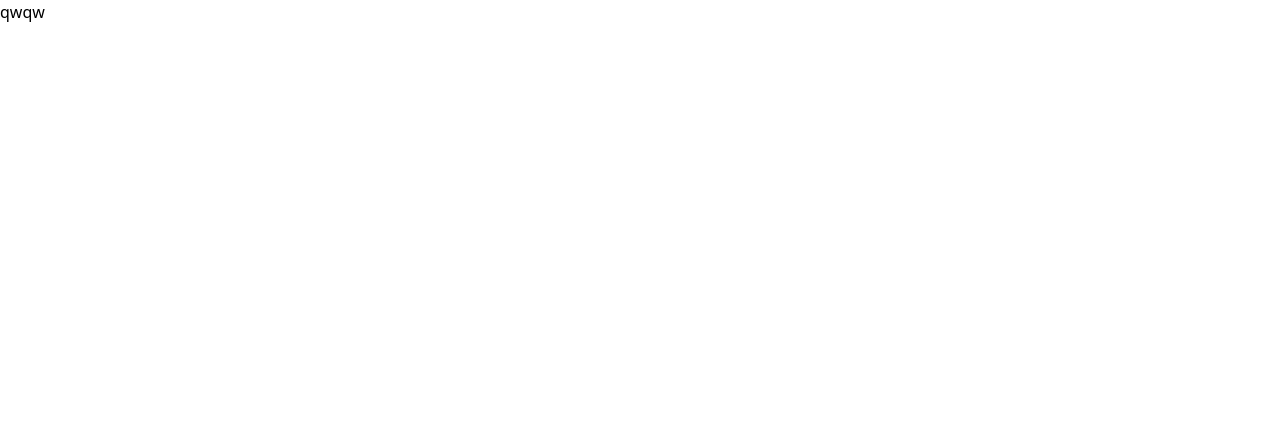
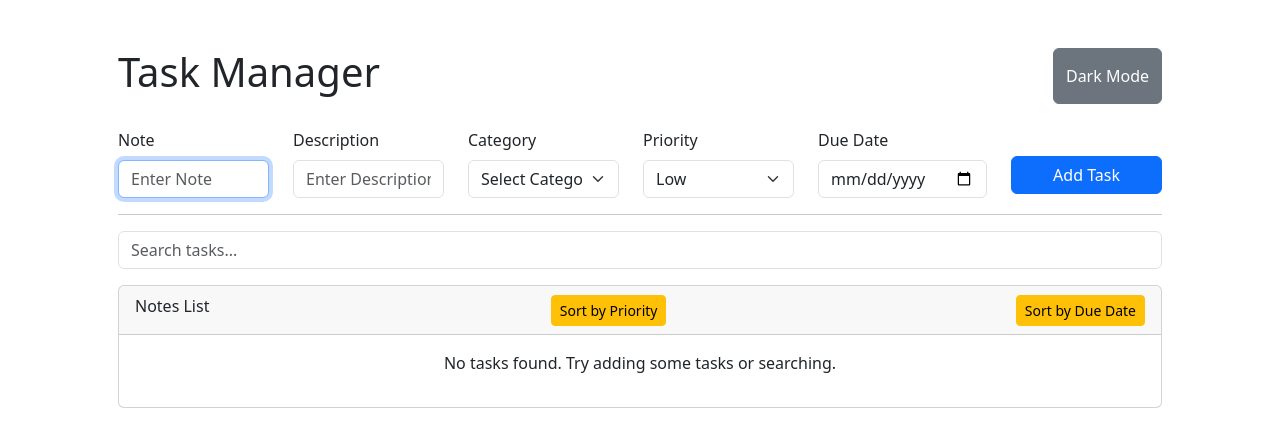
Before and after one commit to ankityadav456/My-app, a React (Vite) app in the folder to-do/: page / in a window 1280 px wide. Shown: the top 446 px of the page. Built offline with nearby package versions, Linux system fonts and the light colour scheme.

Commit message:
for todo app

```diff
--- a/to-do/package.json
+++ b/to-do/package.json
@@ -11,6 +11,8 @@
   },
   "dependencies": {
     "@tailwindcss/vite": "^4.0.3",
+    "bootstrap": "^5.3.3",
+    "framer-motion": "^12.3.1",
     "react": "^18.3.1",
     "react-dom": "^18.3.1"
   },
--- a/to-do/src/App.css
+++ b/to-do/src/App.css
@@ -0,0 +1,3 @@
+@tailwind base;
+@tailwind components;
+@tailwind utilities;
--- a/to-do/src/App.jsx
+++ b/to-do/src/App.jsx
@@ -1,15 +1,13 @@
 import { useState } from 'react'
-import reactLogo from './assets/react.svg'
-import viteLogo from '/vite.svg'
 import './App.css'
+import Home from './components/home'
+import 'bootstrap/dist/css/bootstrap.min.css'; // Import Bootstrap CSS
 
 function App() {
-  const [count, setCount] = useState(0)
+
 
   return (
-    <>
-      <h1>qwqw</h1>
-    </>
+    <Home/>
   )
 }
 
--- /dev/null
+++ b/to-do/src/components/home.jsx
@@ -0,0 +1,280 @@
+import React, { useState } from 'react';
+import { motion } from 'framer-motion';
+import 'bootstrap/dist/css/bootstrap.min.css';
+
+function App() {
+  const [tasks, setTasks] = useState([]);
+  const [note, setNote] = useState({
+    id: "",
+    note: "",
+    description: "",
+    category: "",
+    priority: "Low",
+    dueDate: ""
+  });
+  const [searchTerm, setSearchTerm] = useState("");
+  const [darkMode, setDarkMode] = useState(false);
+  const [error, setError] = useState("");
+  const [editMode, setEditMode] = useState(false);
+  const [editTaskId, setEditTaskId] = useState(null); // For tracking task being edited
+
+  // Handle form submit for adding or editing tasks
+  const handleSubmit = (e) => {
+    e.preventDefault();
+    if (!note.note || !note.description || !note.category || !note.dueDate) {
+      setError("All fields are required!");
+      return;
+    }
+
+    if (editMode) {
+      // Edit existing task
+      setTasks(tasks.map(task => task.id === editTaskId ? { ...task, ...note } : task));
+      setEditMode(false);
+      setEditTaskId(null);
+    } else {
+      // Add new task
+      setTasks([
+        ...tasks,
+        { id: Date.now(), text: note.note, description: note.description, category: note.category, priority: note.priority, dueDate: note.dueDate, completed: false }
+      ]);
+    }
+
+    // Reset form
+    setNote({ id: "", note: "", description: "", category: "", priority: "Low", dueDate: "" });
+    setError("");
+  };
+
+  // Handle input change for task form
+  const handleInputChange = (e) => {
+    const { name, value } = e.target;
+    setNote({ ...note, [name]: value });
+  };
+
+  // Toggle completion status of a task
+  const toggleComplete = (id) => {
+    setTasks(tasks.map(task => task.id === id ? { ...task, completed: !task.completed } : task));
+  };
+
+  // Delete task with confirmation
+  const deleteTask = (id) => {
+    if (window.confirm("Are you sure you want to delete this task?")) {
+      setTasks(tasks.filter(task => task.id !== id));
+    }
+  };
+
+  // Sort tasks by priority or due date
+  const sortTasks = (type) => {
+    if (type === "priority") {
+      setTasks([...tasks].sort((a, b) => a.priority.localeCompare(b.priority)));
+    } else if (type === "dueDate") {
+      setTasks([...tasks].sort((a, b) => new Date(a.dueDate) - new Date(b.dueDate)));
+    }
+  };
+
+  // Toggle dark mode
+  const toggleDarkMode = () => {
+    setDarkMode(!darkMode);
+  };
+
+  // Edit task functionality
+  const handleEditTask = (task) => {
+    setNote({
+      id: task.id,
+      note: task.text,
+      description: task.description,
+      category: task.category,
+      priority: task.priority,
+      dueDate: task.dueDate
+    });
+    setEditMode(true);
+    setEditTaskId(task.id);
+  };
+
+  // Filter tasks based on search term
+  const filteredTasks = tasks.filter(task =>
+    task.text.toLowerCase().includes(searchTerm.toLowerCase()) ||
+    task.description.toLowerCase().includes(searchTerm.toLowerCase()) ||
+    task.category.toLowerCase().includes(searchTerm.toLowerCase())
+  );
+
+  return (
+    <div className={darkMode ? 'container p-5 bg-dark text-light' : 'container p-5'}>
+      <div className="d-flex justify-content-between mb-4">
+        <h1>Task Manager</h1>
+        <button className="btn btn-secondary" onClick={toggleDarkMode}>
+          {darkMode ? 'Light Mode' : 'Dark Mode'}
+        </button>
+      </div>
+
+      <form onSubmit={handleSubmit} className="mt-4">
+        <div className="row">
+          <div className='col'>
+            <label htmlFor="note" className="form-label">Note</label>
+            <input
+              type="text"
+              name="note"
+              value={note.note}
+              onChange={handleInputChange}
+              className="form-control"
+              id="note"
+              placeholder="Enter Note"
+              autoFocus
+            />
+          </div>
+
+          <div className='col'>
+            <label htmlFor="description" className="form-label">Description</label>
+            <input
+              type="text"
+              name="description"
+              value={note.description}
+              onChange={handleInputChange}
+              className="form-control"
+              id="description"
+              placeholder="Enter Description"
+            />
+          </div>
+
+          <div className='col'>
+            <label htmlFor="category" className="form-label">Category</label>
+            <select
+              name="category"
+              value={note.category}
+              onChange={handleInputChange}
+              className="form-select"
+            >
+              <option value="">Select Category</option>
+              <option value="Work">Work</option>
+              <option value="Personal">Personal</option>
+              <option value="Urgent">Urgent</option>
+            </select>
+          </div>
+
+          <div className='col'>
+            <label htmlFor="priority" className="form-label">Priority</label>
+            <select
+              name="priority"
+              value={note.priority}
+              onChange={handleInputChange}
+              className="form-select"
+            >
+              <option value="Low">Low</option>
+              <option value="Medium">Medium</option>
+              <option value="High">High</option>
+            </select>
+          </div>
+
+          <div className='col'>
+            <label htmlFor="dueDate" className="form-label">Due Date</label>
+            <input
+              type="date"
+              name="dueDate"
+              value={note.dueDate}
+              onChange={handleInputChange}
+              className="form-control"
+            />
+          </div>
+
+          <div className='col d-flex align-items-center mt-4'>
+            <button type='submit' className='btn btn-primary w-100'>
+              {editMode ? 'Update Task' : 'Add Task'}
+            </button>
+          </div>
+        </div>
+      </form>
+
+      {error && <div className="alert alert-danger mt-3">{error}</div>}
+
+      <hr />
+
+      <div className="row mb-3">
+        <div className="col-12">
+          <input
+            type="text"
+            className="form-control"
+            placeholder="Search tasks..."
+            value={searchTerm}
+            onChange={(e) => setSearchTerm(e.target.value)}
+          />
+        </div>
+      </div>
+
+      <div className="card">
+        <div className="card-header d-flex justify-content-between align-items-center">
+          <div className="card-title">Notes List</div>
+          <button
+            className="btn btn-warning btn-sm"
+            onClick={() => sortTasks("priority")}
+          >
+            Sort by Priority
+          </button>
+          <button
+            className="btn btn-warning btn-sm ms-2"
+            onClick={() => sortTasks("dueDate")}
+          >
+            Sort by Due Date
+          </button>
+        </div>
+
+        <div className="card-body">
+          <div className="row">
+            {filteredTasks.length === 0 ? (
+              <div className="col-12 text-center">
+                <p>No tasks found. Try adding some tasks or searching.</p>
+              </div>
+            ) : (
+              filteredTasks.map((task) => (
+                <motion.div
+                  key={task.id}
+                  className="col-md-4 mb-4"
+                  initial={{ opacity: 0, x: 50 }}
+                  animate={{ opacity: 1, x: 0 }}
+                  exit={{ opacity: 0, x: -50 }}
+                  transition={{ duration: 0.5 }}
+                >
+                  <div className="card shadow-sm">
+                    <div className="card-body">
+                      <div className="form-check d-flex align-items-center">
+                        <input
+                          type="checkbox"
+                          className="form-check-input"
+                          checked={task.completed}
+                          onChange={() => toggleComplete(task.id)}
+                        />
+                        <span
+                          className={`ms-2 ${task.completed ? 'text-decoration-line-through' : ''}`}
+                        >
+                          <h5 className="card-title">{task.text}</h5>
+                        </span>
+                      </div>
+                      <p className="card-text">{task.description}</p>
+                      <div className={`badge bg-secondary`}>{task.category}</div>
+                      <div className={`badge ${task.priority === "High" ? "bg-danger" : task.priority === "Medium" ? "bg-warning" : "bg-success"} ms-2`}>
+                        {task.priority} Priority
+                      </div>
+                      <p className="text-muted mt-2">Due Date: {task.dueDate}</p>
+                      <button
+                        className="btn btn-warning btn-sm mt-3"
+                        onClick={() => handleEditTask(task)}
+                      >
+                        Edit
+                      </button>
+                      <button
+                        className="btn btn-danger btn-sm mt-3 ms-2"
+                        onClick={() => deleteTask(task.id)}
+                      >
+                        Delete
+                      </button>
+                    </div>
+                  </div>
+                </motion.div>
+              ))
+            )}
+          </div>
+        </div>
+      </div>
+    </div>
+  );
+}
+
+export default App;
--- a/to-do/tailwind.config.js
+++ b/to-do/tailwind.config.js
@@ -1,6 +1,8 @@
 /** @type {import('tailwindcss').Config} */
 export default {
-  content: ["./src/**/*.{html,js}"],
+  content: [
+    "./src/**/*.{html,js,jsx,ts,tsx}", // Make sure to scan the JSX files in the src folder
+  ],
   theme: {
     extend: {},
   },
```
Also changed, not shown: 1 other file (tests, documents, lock files or other folders).
